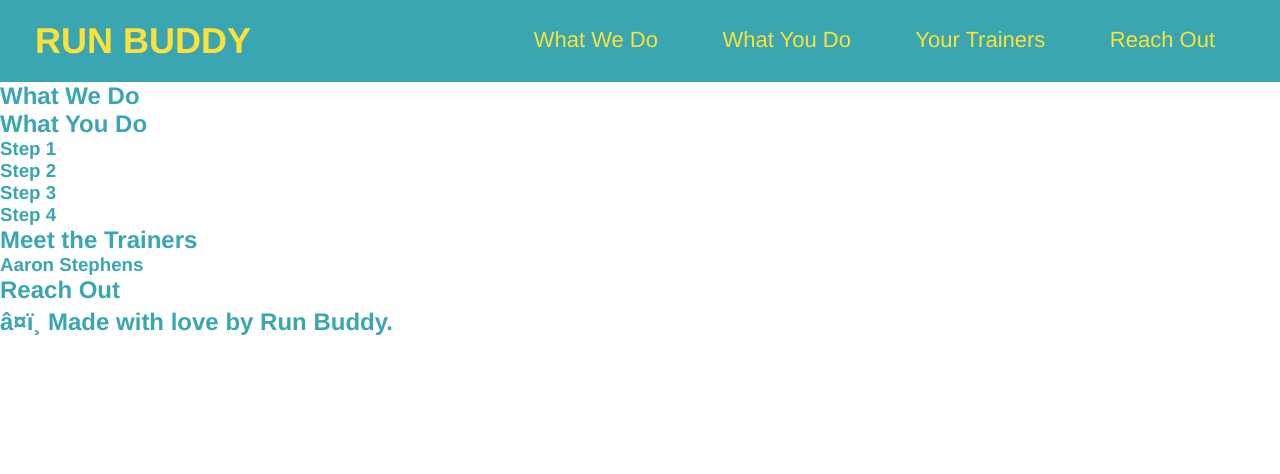
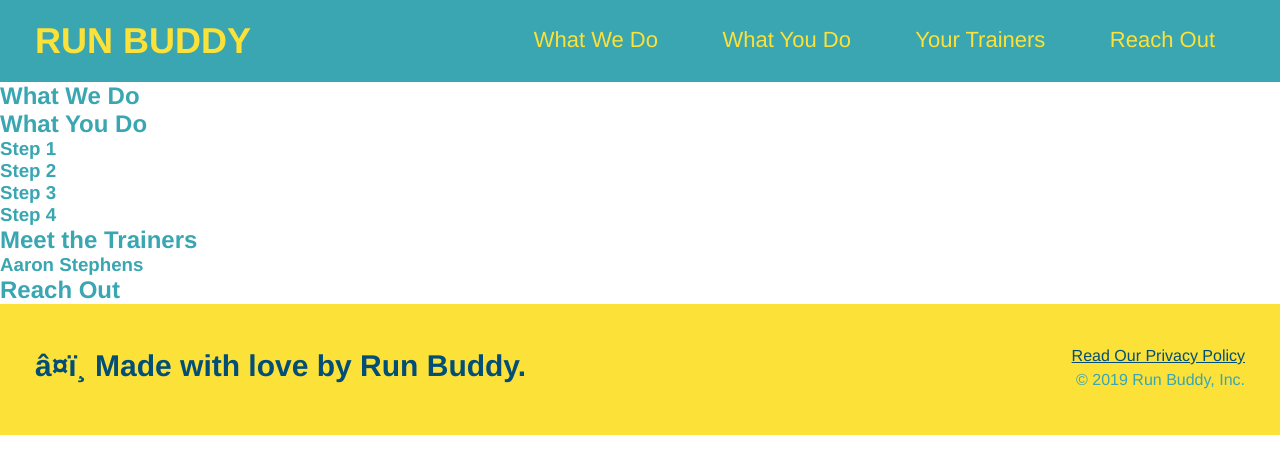
Before and after one commit to kellylotz7/run-buddy, a plain HTML site: page index.html in a window 1280 px wide. Drawn offline with Linux system fonts and the light colour scheme.

Commit message:
finished footer

```diff
--- a/assets/css/style.css
+++ b/assets/css/style.css
@@ -2,6 +2,7 @@
 * {
     margin: 0;
     padding 0;
+    box-sizing: border-box;
 }
 
  /* applies to entire page */
@@ -43,3 +44,26 @@ body {
       font-weight: lighter;
       font-size: 22px;
   }
+
+  footer {
+      background: #fce138;
+      width: 100%;
+      padding: 40px 35px;
+  }
+
+  footer h2 {
+      display: inline;
+      color: #024e76;
+      font-size: 30px;
+      margin: 0;
+  }
+
+  footer div {
+      float: right;
+      line-height: 1.5;
+      text-align: right;
+  }
+
+  footer a {
+      color: #024e76;
+  }
--- a/index.html
+++ b/index.html
@@ -75,6 +75,12 @@
         <!--Footer-->
         <footer>
             <h2>❤️ Made with love by Run Buddy.</h2>
+
+            <div>
+            <a href="#">Read Our Privacy Policy</a><br />
+            &copy; 2019 Run Buddy, Inc.
+            <div>
+
         </footer>
     </body>
 </html>
```
